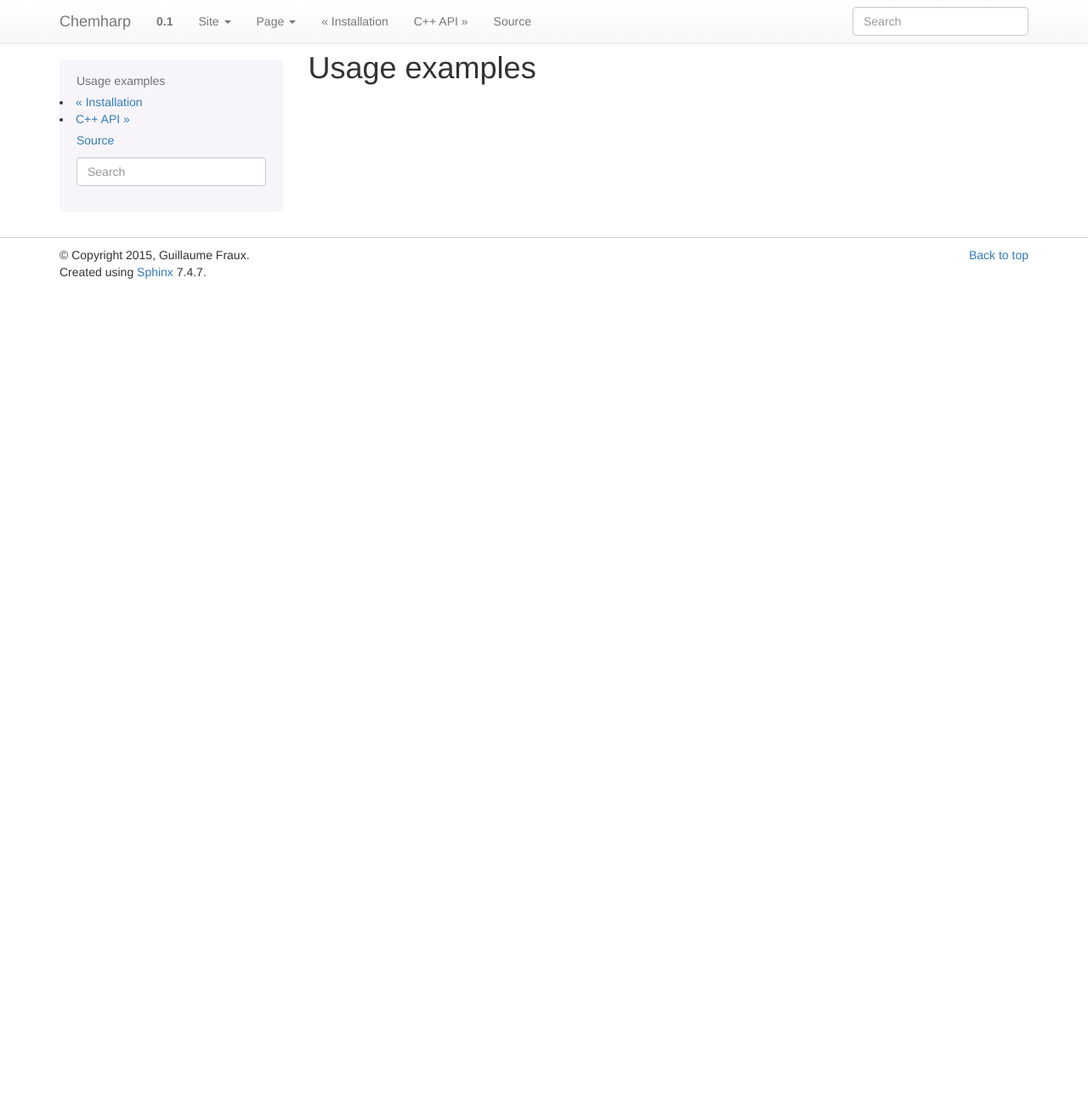
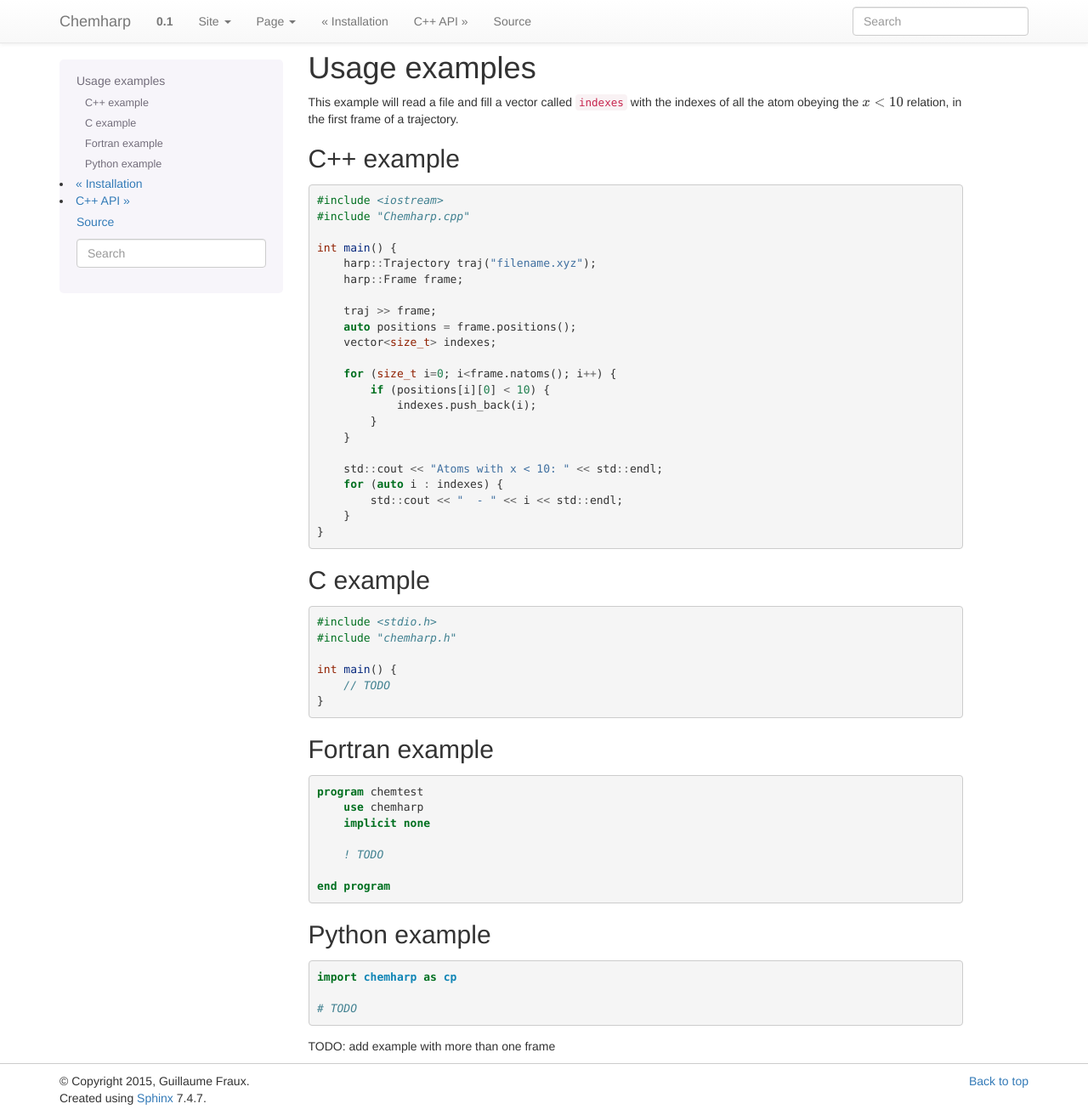
Before and after one commit to chemfiles/chemfiles, a Sphinx documentation site: the page built from doc/example.rst, in a window 1280 px wide and 1312 px high. Shown: the whole window at 85% size. Built offline with Sphinx 7.4.7, drawn with Linux system fonts in a browser that asks for light colours.

Commit message:
[doc] Add basic examples of usage

```diff
--- a/doc/example.rst
+++ b/doc/example.rst
@@ -1,2 +1,70 @@
 Usage examples
 ==============
+
+This example will read a file and fill a vector called ``indexes`` with the
+indexes of all the atom obeying the :math:`x < 10` relation, in the first frame
+of a trajectory.
+
+C++ example
+-----------
+
+.. code-block:: cpp
+
+    #include <iostream>
+    #include "Chemharp.cpp"
+
+    int main() {
+        harp::Trajectory traj("filename.xyz");
+        harp::Frame frame;
+
+        traj >> frame;
+        auto positions = frame.positions();
+        vector<size_t> indexes;
+
+        for (size_t i=0; i<frame.natoms(); i++) {
+            if (positions[i][0] < 10) {
+                indexes.push_back(i);
+            }
+        }
+
+        std::cout << "Atoms with x < 10: " << std::endl;
+        for (auto i : indexes) {
+            std::cout << "  - " << i << std::endl;
+        }
+    }
+
+C example
+---------
+
+.. code-block:: c
+
+    #include <stdio.h>
+    #include "chemharp.h"
+
+    int main() {
+        // TODO
+    }
+
+Fortran example
+---------------
+
+.. code-block:: fortran
+
+    program chemtest
+        use chemharp
+        implicit none
+
+        ! TODO
+
+    end program
+
+Python example
+--------------
+
+.. code-block:: python
+
+    import chemharp as cp
+
+    # TODO
+
+TODO: add example with more than one frame
```
Also changed, not shown: README.md (+16 -2 lines), doc/index.rst (+24 -2 lines), doc/installation.rst (+8 -3 lines).
